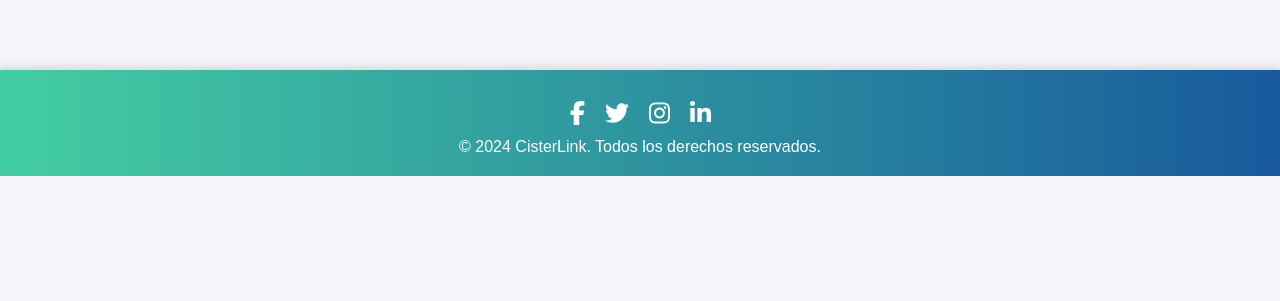
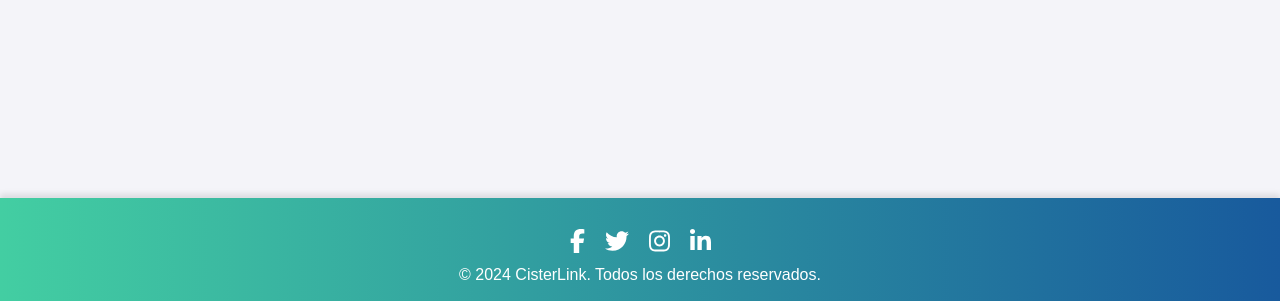
Before and after one commit to BukiLopez/CisterLink, a React (Create React App) app: page /turbidez in a window 1280 px wide. Shown: the part 496-797 px from the top of the page. Built offline with nearby package versions, Linux system fonts and the light colour scheme; no server answers; the database is empty.

Commit message:
Update Footer.css

```diff
--- a/src/Components/Footer.css
+++ b/src/Components/Footer.css
@@ -5,9 +5,9 @@
     text-align: center;
     box-shadow: 0 -4px 6px rgba(0, 0, 0, 0.1);
     width: 100%;
-    position: relative;
+    position: fixed;
     bottom: 0;
-    margin-top: 401px;
+    left: 0;
 }
 
 .footer .social-icons {
```
